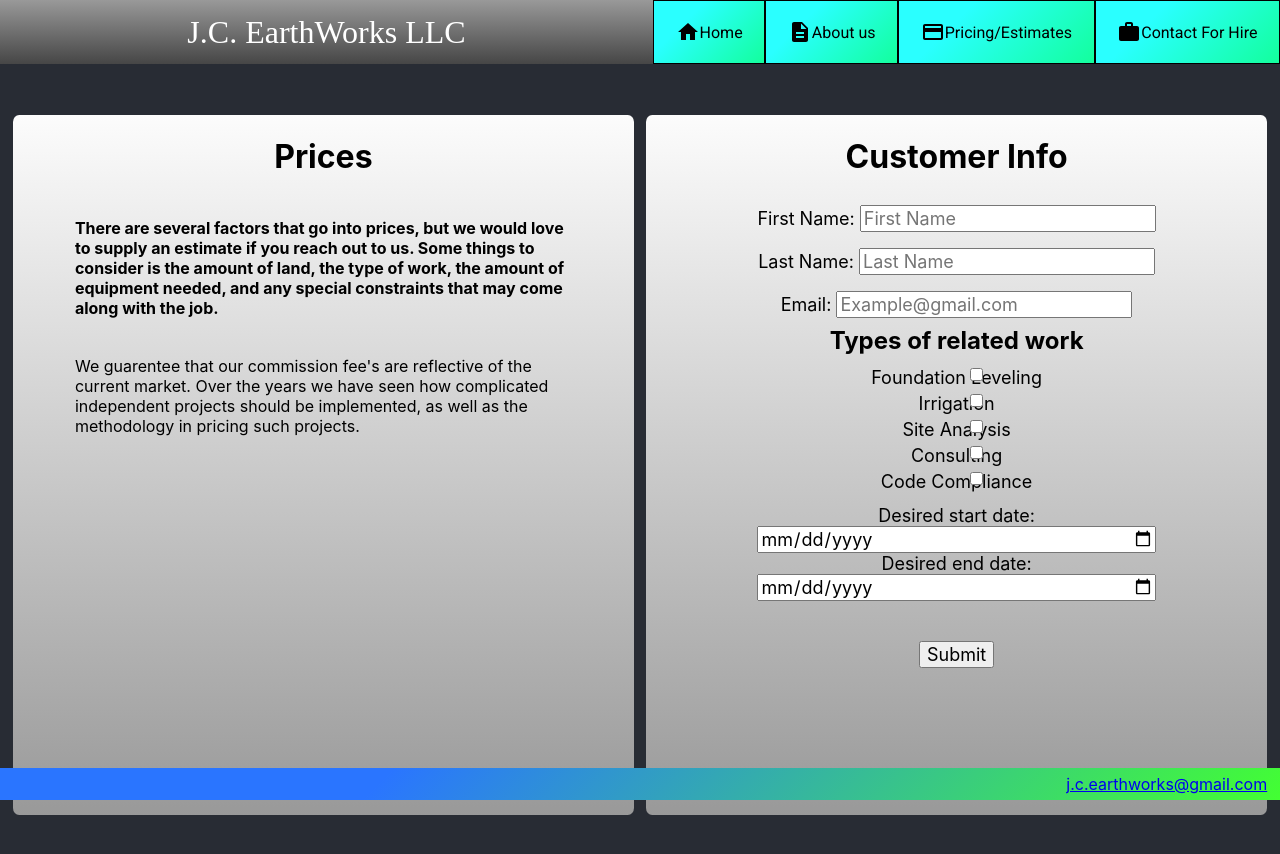
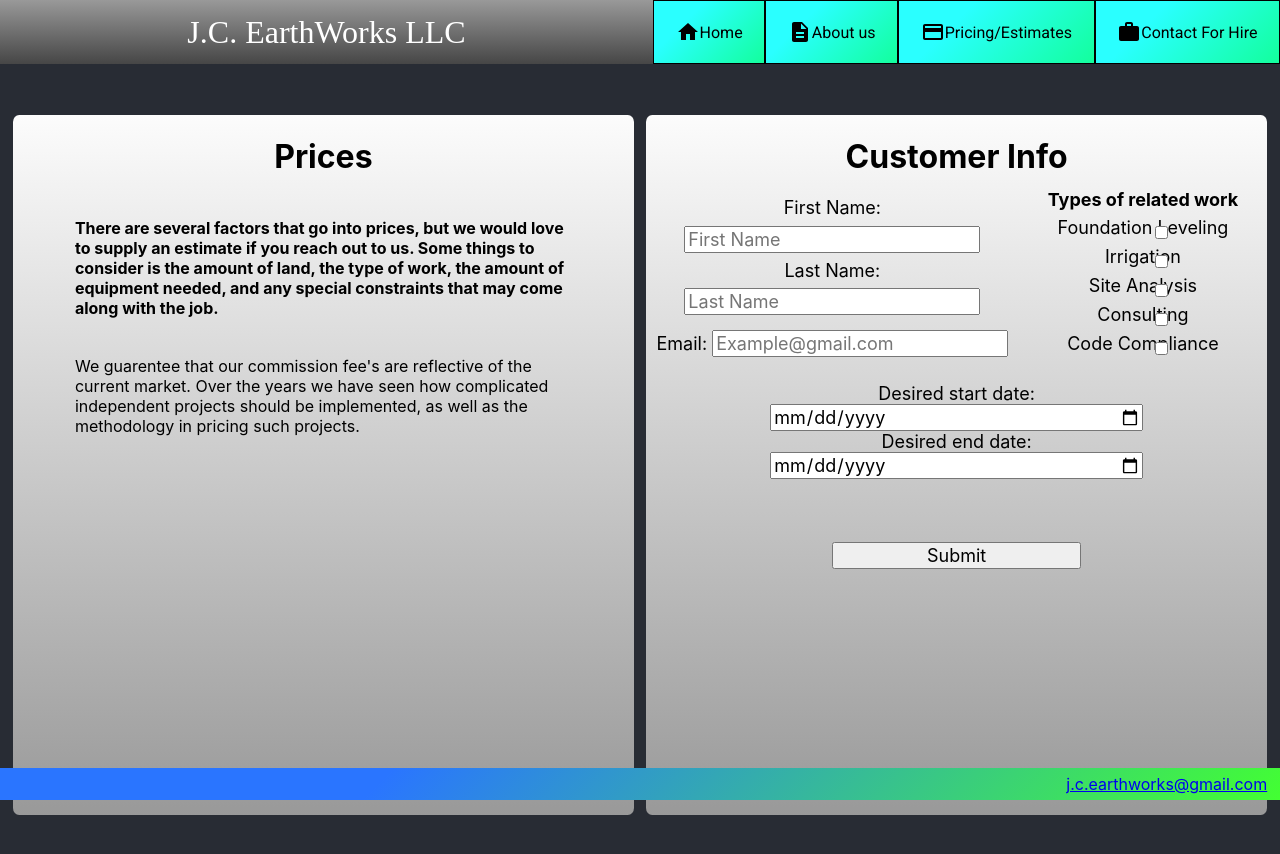
Before and after one commit to Duncan06/EarthWorks_concept, a React (Create React App) app: page / in a window 1280 px wide. Both pictures are taken after a click on the button "Pricing/Estimates". Built offline with nearby package versions, Linux system fonts and the light colour scheme; a web font is replaced by a local one.

Commit message:
Change format, initial error states, fix endDate.

```diff
--- a/src/components/PageOptions/CustomerValidation.js
+++ b/src/components/PageOptions/CustomerValidation.js
@@ -5,6 +5,11 @@ const initialState = {
   firstName: "",
   lastName: "",
   email: "",
+  firstNameError: "",
+  lastNameError: "",
+  emailError: "",
+  startDateError: "",
+  endDateError: "",
 };
 
 export default class CustomerValidation extends React.Component {
@@ -57,8 +62,8 @@ export default class CustomerValidation extends React.Component {
       startDateError = "Please provide an appropriate date.";
     }
 
-    if (!this.state.endDate || currentEndDate < date) {
-      endDateError = "Please provide an appropriate date.";
+    if (!this.state.endDate || currentEndDate < currentStartDate) {
+      endDateError = "Please provide a date after the start date.";
     }
 
     if (
@@ -93,6 +98,8 @@ export default class CustomerValidation extends React.Component {
   render() {
     return (
       <form className={classes.customerInfo} onSubmit={this.handleSubmit}>
+        <div className={classes.topContainer}>
+          <div className={classes.textContainer}>
             <div className={classes.customerText}>
               <label htmlFor="firstName">First Name: </label>
               <input
@@ -102,9 +109,11 @@ export default class CustomerValidation extends React.Component {
                 value={this.state.firstName}
                 onChange={this.handleChange}
               />
-          <div className={classes.textError}> {this.state.firstNameError} </div>
+              <div className={classes.textError}>
+                {" "}
+                {this.state.firstNameError}{" "}
               </div>
-
+            </div>
             <div className={classes.customerText}>
               <label htmlFor="lastName">Last Name: </label>
               <input
@@ -114,9 +123,11 @@ export default class CustomerValidation extends React.Component {
                 value={this.state.lastName}
                 onChange={this.handleChange}
               />
-          <div className={classes.textError}> {this.state.lastNameError} </div>
+              <div className={classes.textError}>
+                {" "}
+                {this.state.lastNameError}{" "}
               </div>
-
+            </div>
             <div className={classes.customerText}>
               <label htmlFor="email">Email: </label>
               <input
@@ -128,7 +139,9 @@ export default class CustomerValidation extends React.Component {
               />
               <div className={classes.textError}> {this.state.emailError} </div>
             </div>
+          </div>
 
+          <div className={classes.checkboxContainer}>
             <div className={classes.checkboxTitle}>Types of related work</div>
             <div className={classes.jobOptions}>
               <label htmlFor="foundationLeveling">Foundation Leveling</label>
@@ -167,7 +180,10 @@ export default class CustomerValidation extends React.Component {
                 onChange={this.handleChange}
               />
             </div>
+          </div>
+        </div>
 
+        <div className={classes.dateContainer}>
           <div className={classes.dates}>
             <label htmlFor="startDate">Desired start date:</label>
             <input
@@ -176,7 +192,10 @@ export default class CustomerValidation extends React.Component {
               name="startDate"
               onChange={this.handleChange}
             />
-          <div className={classes.textError}> {this.state.startDateError} </div>
+            <div className={classes.textError}>
+              {" "}
+              {this.state.startDateError}{" "}
+            </div>
             <label htmlFor="endDate">Desired end date:</label>
             <input
               type="date"
@@ -186,6 +205,7 @@ export default class CustomerValidation extends React.Component {
             />
             <div className={classes.textError}> {this.state.endDateError} </div>
           </div>
+        </div>
 
         <button type="submit" className={classes.submitButton}>
           Submit
--- a/src/components/PageOptions/PricePage.module.css
+++ b/src/components/PageOptions/PricePage.module.css
@@ -48,8 +48,33 @@
 }
 
 .customerInfo {
+  display: flex;
+  flex-direction: column;
+  width: 100%;
   font-size: large;
   text-align: center;
+}
+
+.topContainer {
+  display: flex;
+  align-items: center;
+  width: 100%;
+}
+
+.textContainer {
+  display: flex;
+  flex-direction: column;
+  flex: 1.5;
+}
+
+.checkboxContainer {
+  flex: 1;
+  margin: -3% 0% 0% 0%;
+}
+
+.dateContainer {
+  align-self: center;
+  width: 60%;
 }
 
 .customerText > * {
@@ -71,11 +96,11 @@
 }
 
 .jobOptions > input {
-  margin: -5% 0% 0% 10%;
+  margin: -5% 0% 0% 15%;
 }
 
 .checkboxTitle {
-  font-size: x-large;
+  font-size: large;
   font-weight: bold;
 }
 
@@ -88,6 +113,8 @@
 
 .submitButton {
   margin-top: 10%;
+  align-self: center;
+  width: 40%;
 }
 
 
```
Lines whose indentation alone changed are shown as unchanged.
